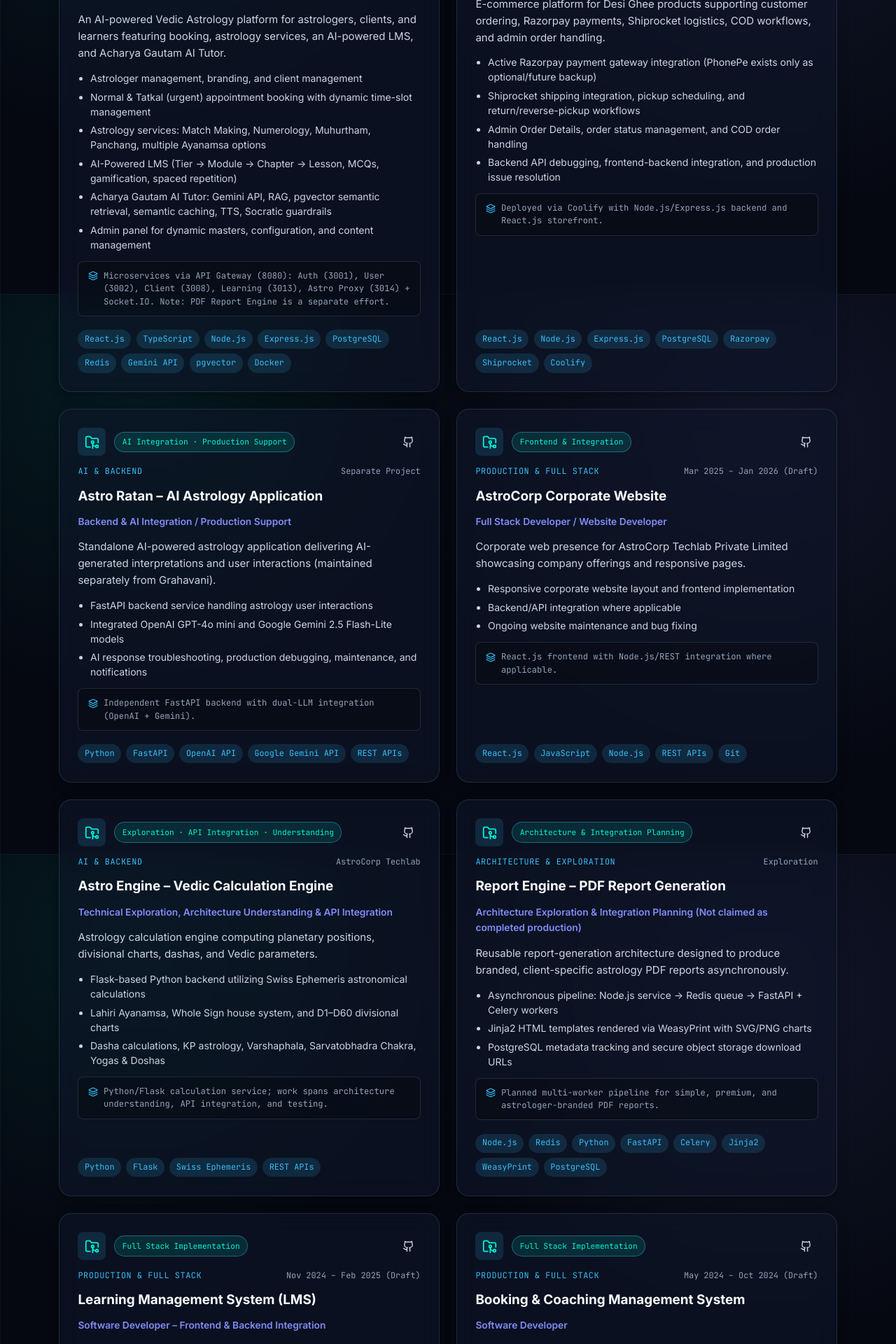
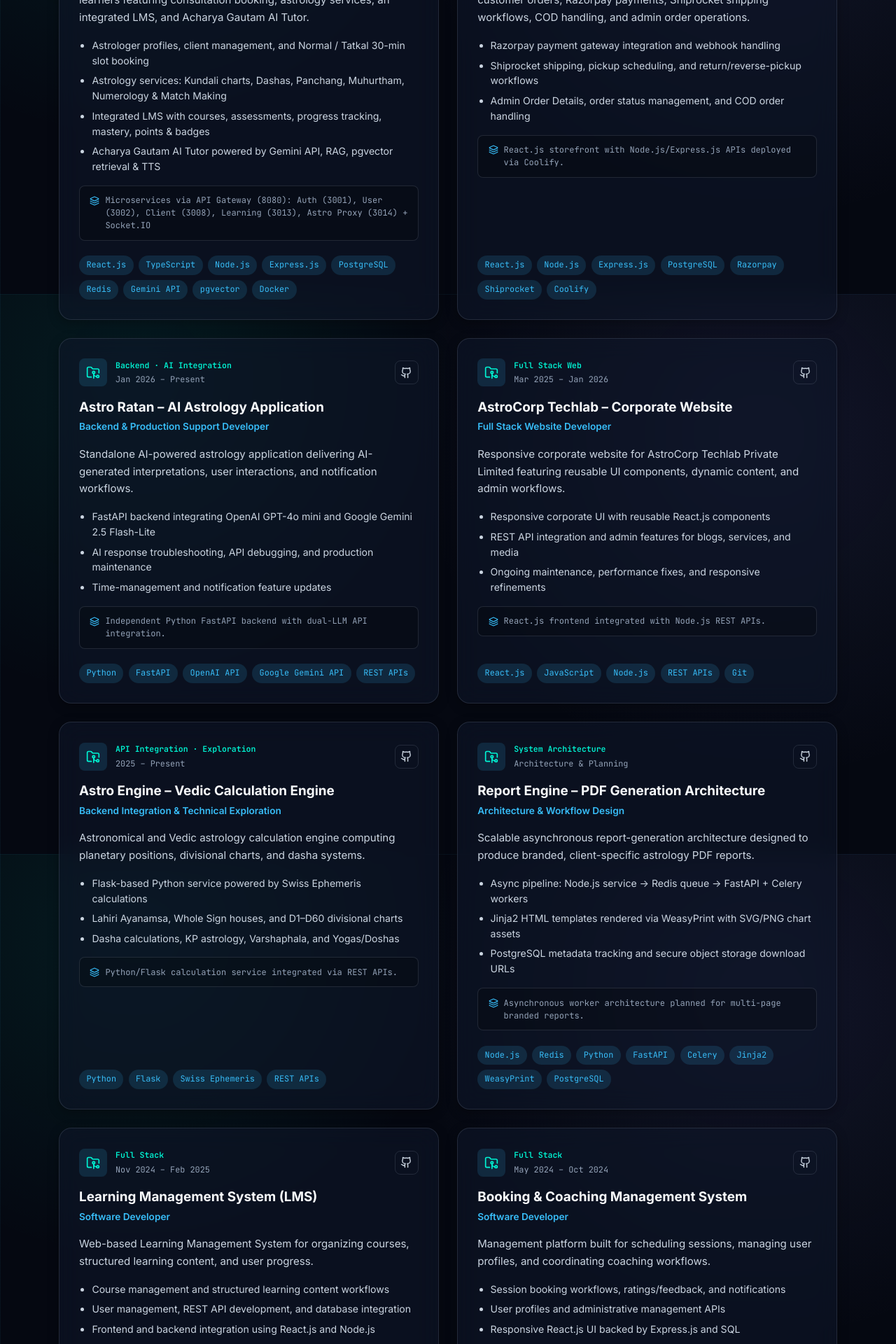
Before and after one commit to NaveenMotika12/My_portfolio, a React (Vite) app: page / in a window 1280 px wide. Shown: the part 5180-7100 px from the top of the page at 70% size. Built offline with nearby package versions, Linux system fonts and the light colour scheme.

Commit message:
Remove draft labels and polish project card and resume spacing

```diff
--- a/src/data/projects.js
+++ b/src/data/projects.js
@@ -1,47 +1,44 @@
 /**
- * Distinct, accurate project catalog.
- * Clearly separates hands-on implementation, integration, production support, and exploration.
+ * Portfolio projects catalog.
+ * Cleanly structured with role, timeline, features, architecture, and tech stack.
  */
 export const projects = [
   {
     id: 'grahavani',
     title: 'Grahavani – AI-Powered Vedic Astrology Platform',
     category: 'Production & Full Stack',
-    scopeBadge: 'Hands-on Implementation · AI Integration · Support',
-    timeline: 'AstroCorp Techlab',
+    scopeBadge: 'Full Stack · AI Integration',
+    timeline: 'Jul 2025 – Present',
     description:
-      'An AI-powered Vedic Astrology platform for astrologers, clients, and learners featuring booking, astrology services, an AI-powered LMS, and Acharya Gautam AI Tutor.',
-    role: 'Full Stack Developer – Backend, Frontend, API Integration & Production Support',
+      'AI-powered Vedic Astrology platform for astrologers, clients, and learners featuring consultation booking, astrology services, an integrated LMS, and Acharya Gautam AI Tutor.',
+    role: 'Full Stack Developer',
     features: [
-      'Astrologer management, branding, and client management',
-      'Normal & Tatkal (urgent) appointment booking with dynamic time-slot management',
-      'Astrology services: Match Making, Numerology, Muhurtham, Panchang, multiple Ayanamsa options',
-      'AI-Powered LMS (Tier → Module → Chapter → Lesson, MCQs, gamification, spaced repetition)',
-      'Acharya Gautam AI Tutor: Gemini API, RAG, pgvector semantic retrieval, semantic caching, TTS, Socratic guardrails',
-      'Admin panel for dynamic masters, configuration, and content management',
+      'Astrologer profiles, client management, and Normal / Tatkal 30-min slot booking',
+      'Astrology services: Kundali charts, Dashas, Panchang, Muhurtham, Numerology & Match Making',
+      'Integrated LMS with courses, assessments, progress tracking, mastery, points & badges',
+      'Acharya Gautam AI Tutor powered by Gemini API, RAG, pgvector retrieval & TTS',
     ],
     architectureNote:
-      'Microservices via API Gateway (8080): Auth (3001), User (3002), Client (3008), Learning (3013), Astro Proxy (3014) + Socket.IO. Note: PDF Report Engine is a separate effort.',
+      'Microservices via API Gateway (8080): Auth (3001), User (3002), Client (3008), Learning (3013), Astro Proxy (3014) + Socket.IO',
     techStack: ['React.js', 'TypeScript', 'Node.js', 'Express.js', 'PostgreSQL', 'Redis', 'Gemini API', 'pgvector', 'Docker'],
     githubUrl: 'https://github.com/NaveenMotika12',
     liveUrl: '',
   },
   {
     id: 'gowraj',
-    title: 'Gowraj Desi Ghee – E-commerce Website',
+    title: 'Gowraj Desi Ghee – E-commerce Platform',
     category: 'Production & Full Stack',
-    scopeBadge: 'Integration · Production Support',
-    timeline: 'AstroCorp Techlab',
+    scopeBadge: 'Full Stack · Support',
+    timeline: 'Jun 2025 – Dec 2025',
     description:
-      'E-commerce platform for Desi Ghee products supporting customer ordering, Razorpay payments, Shiprocket logistics, COD workflows, and admin order handling.',
-    role: 'Full Stack Developer / Production Support Developer',
+      'E-commerce and product management platform supporting customer orders, Razorpay payments, Shiprocket shipping workflows, COD handling, and admin order operations.',
+    role: 'Full Stack & Production Support Developer',
     features: [
-      'Active Razorpay payment gateway integration (PhonePe exists only as optional/future backup)',
-      'Shiprocket shipping integration, pickup scheduling, and return/reverse-pickup workflows',
+      'Razorpay payment gateway integration and webhook handling',
+      'Shiprocket shipping, pickup scheduling, and return/reverse-pickup workflows',
       'Admin Order Details, order status management, and COD order handling',
-      'Backend API debugging, frontend-backend integration, and production issue resolution',
     ],
-    architectureNote: 'Deployed via Coolify with Node.js/Express.js backend and React.js storefront.',
+    architectureNote: 'React.js storefront with Node.js/Express.js APIs deployed via Coolify.',
     techStack: ['React.js', 'Node.js', 'Express.js', 'PostgreSQL', 'Razorpay', 'Shiprocket', 'Coolify'],
     githubUrl: 'https://github.com/NaveenMotika12',
     liveUrl: '',
@@ -50,36 +47,36 @@ export const projects = [
     id: 'astro-ratan',
     title: 'Astro Ratan – AI Astrology Application',
     category: 'AI & Backend',
-    scopeBadge: 'AI Integration · Production Support',
-    timeline: 'Separate Project',
+    scopeBadge: 'Backend · AI Integration',
+    timeline: 'Jan 2026 – Present',
     description:
-      'Standalone AI-powered astrology application delivering AI-generated interpretations and user interactions (maintained separately from Grahavani).',
-    role: 'Backend & AI Integration / Production Support',
+      'Standalone AI-powered astrology application delivering AI-generated interpretations, user interactions, and notification workflows.',
+    role: 'Backend & Production Support Developer',
     features: [
-      'FastAPI backend service handling astrology user interactions',
-      'Integrated OpenAI GPT-4o mini and Google Gemini 2.5 Flash-Lite models',
-      'AI response troubleshooting, production debugging, maintenance, and notifications',
+      'FastAPI backend integrating OpenAI GPT-4o mini and Google Gemini 2.5 Flash-Lite',
+      'AI response troubleshooting, API debugging, and production maintenance',
+      'Time-management and notification feature updates',
     ],
-    architectureNote: 'Independent FastAPI backend with dual-LLM integration (OpenAI + Gemini).',
+    architectureNote: 'Independent Python FastAPI backend with dual-LLM API integration.',
     techStack: ['Python', 'FastAPI', 'OpenAI API', 'Google Gemini API', 'REST APIs'],
     githubUrl: 'https://github.com/NaveenMotika12',
     liveUrl: '',
   },
   {
     id: 'astrocorp-web',
-    title: 'AstroCorp Corporate Website',
+    title: 'AstroCorp Techlab – Corporate Website',
     category: 'Production & Full Stack',
-    scopeBadge: 'Frontend & Integration',
-    timeline: 'Mar 2025 – Jan 2026 (Draft)',
+    scopeBadge: 'Full Stack Web',
+    timeline: 'Mar 2025 – Jan 2026',
     description:
-      'Corporate web presence for AstroCorp Techlab Private Limited showcasing company offerings and responsive pages.',
-    role: 'Full Stack Developer / Website Developer',
+      'Responsive corporate website for AstroCorp Techlab Private Limited featuring reusable UI components, dynamic content, and admin workflows.',
+    role: 'Full Stack Website Developer',
     features: [
-      'Responsive corporate website layout and frontend implementation',
-      'Backend/API integration where applicable',
-      'Ongoing website maintenance and bug fixing',
+      'Responsive corporate UI with reusable React.js components',
+      'REST API integration and admin features for blogs, services, and media',
+      'Ongoing maintenance, performance fixes, and responsive refinements',
     ],
-    architectureNote: 'React.js frontend with Node.js/REST integration where applicable.',
+    architectureNote: 'React.js frontend integrated with Node.js REST APIs.',
     techStack: ['React.js', 'JavaScript', 'Node.js', 'REST APIs', 'Git'],
     githubUrl: 'https://github.com/NaveenMotika12',
     liveUrl: '',
@@ -88,36 +85,36 @@ export const projects = [
     id: 'astro-engine',
     title: 'Astro Engine – Vedic Calculation Engine',
     category: 'AI & Backend',
-    scopeBadge: 'Exploration · API Integration · Understanding',
-    timeline: 'AstroCorp Techlab',
+    scopeBadge: 'API Integration · Exploration',
+    timeline: '2025 – Present',
     description:
-      'Astrology calculation engine computing planetary positions, divisional charts, dashas, and Vedic parameters.',
-    role: 'Technical Exploration, Architecture Understanding & API Integration',
+      'Astronomical and Vedic astrology calculation engine computing planetary positions, divisional charts, and dasha systems.',
+    role: 'Backend Integration & Technical Exploration',
     features: [
-      'Flask-based Python backend utilizing Swiss Ephemeris astronomical calculations',
-      'Lahiri Ayanamsa, Whole Sign house system, and D1–D60 divisional charts',
-      'Dasha calculations, KP astrology, Varshaphala, Sarvatobhadra Chakra, Yogas & Doshas',
+      'Flask-based Python service powered by Swiss Ephemeris calculations',
+      'Lahiri Ayanamsa, Whole Sign houses, and D1–D60 divisional charts',
+      'Dasha calculations, KP astrology, Varshaphala, and Yogas/Doshas',
     ],
-    architectureNote: 'Python/Flask calculation service; work spans architecture understanding, API integration, and testing.',
+    architectureNote: 'Python/Flask calculation service integrated via REST APIs.',
     techStack: ['Python', 'Flask', 'Swiss Ephemeris', 'REST APIs'],
     githubUrl: 'https://github.com/NaveenMotika12',
     liveUrl: '',
   },
   {
     id: 'report-engine',
-    title: 'Report Engine – PDF Report Generation',
+    title: 'Report Engine – PDF Generation Architecture',
     category: 'Architecture & Exploration',
-    scopeBadge: 'Architecture & Integration Planning',
-    timeline: 'Exploration',
+    scopeBadge: 'System Architecture',
+    timeline: 'Architecture & Planning',
     description:
-      'Reusable report-generation architecture designed to produce branded, client-specific astrology PDF reports asynchronously.',
-    role: 'Architecture Exploration & Integration Planning (Not claimed as completed production)',
+      'Scalable asynchronous report-generation architecture designed to produce branded, client-specific astrology PDF reports.',
+    role: 'Architecture & Workflow Design',
     features: [
-      'Asynchronous pipeline: Node.js service → Redis queue → FastAPI + Celery workers',
-      'Jinja2 HTML templates rendered via WeasyPrint with SVG/PNG charts',
+      'Async pipeline: Node.js service → Redis queue → FastAPI + Celery workers',
+      'Jinja2 HTML templates rendered via WeasyPrint with SVG/PNG chart assets',
       'PostgreSQL metadata tracking and secure object storage download URLs',
     ],
-    architectureNote: 'Planned multi-worker pipeline for simple, premium, and astrologer-branded PDF reports.',
+    architectureNote: 'Asynchronous worker architecture planned for multi-page branded reports.',
     techStack: ['Node.js', 'Redis', 'Python', 'FastAPI', 'Celery', 'Jinja2', 'WeasyPrint', 'PostgreSQL'],
     githubUrl: 'https://github.com/NaveenMotika12',
     liveUrl: '',
@@ -126,15 +123,15 @@ export const projects = [
     id: 'lms',
     title: 'Learning Management System (LMS)',
     category: 'Production & Full Stack',
-    scopeBadge: 'Full Stack Implementation',
-    timeline: 'Nov 2024 – Feb 2025 (Draft)',
+    scopeBadge: 'Full Stack',
+    timeline: 'Nov 2024 – Feb 2025',
     description:
-      'Web-based Learning Management System for managing courses, educational content, and user learning activities.',
-    role: 'Software Developer – Frontend & Backend Integration',
+      'Web-based Learning Management System for organizing courses, structured learning content, and user progress.',
+    role: 'Software Developer',
     features: [
-      'Course management and structured learning content management',
-      'User management and REST API development',
-      'Frontend-to-backend integration and database persistence',
+      'Course management and structured learning content workflows',
+      'User management, REST API development, and database integration',
+      'Frontend and backend integration using React.js and Node.js',
     ],
     architectureNote: 'React.js client connected to Node.js/Express.js REST APIs.',
     techStack: ['React.js', 'Node.js', 'Express.js', 'REST APIs', 'SQL'],
@@ -145,17 +142,17 @@ export const projects = [
     id: 'booking-coaching',
     title: 'Booking & Coaching Management System',
     category: 'Production & Full Stack',
-    scopeBadge: 'Full Stack Implementation',
-    timeline: 'May 2024 – Oct 2024 (Draft)',
+    scopeBadge: 'Full Stack',
+    timeline: 'May 2024 – Oct 2024',
     description:
-      'Management platform built for scheduling bookings and coordinating coaching-related workflows.',
+      'Management platform built for scheduling sessions, managing user profiles, and coordinating coaching workflows.',
     role: 'Software Developer',
     features: [
-      'Booking management and user management flows',
-      'Coaching-related workflow endpoints and API integration',
-      'Responsive React.js UI and SQL database operations',
+      'Session booking workflows, ratings/feedback, and notifications',
+      'User profiles and administrative management APIs',
+      'Responsive React.js UI backed by Express.js and SQL',
     ],
-    architectureNote: 'React.js frontend with Express.js backend and relational database.',
+    architectureNote: 'React.js frontend with Express.js backend and SQL database.',
     techStack: ['React.js', 'Node.js', 'Express.js', 'JavaScript', 'SQL'],
     githubUrl: 'https://github.com/NaveenMotika12',
     liveUrl: '',
@@ -164,17 +161,17 @@ export const projects = [
     id: 'car-garage',
     title: 'Car Garage Management Application',
     category: 'Personal',
-    scopeBadge: 'Personal Project · In Progress',
-    timeline: 'In Progress',
+    scopeBadge: 'Personal · Active Build',
+    timeline: 'Active Development',
     description:
-      'Personal full-stack application for managing car garage operations, structured with separate Frontend and Backend folders in a single repository.',
-    role: 'Personal Project Developer',
+      'Personal full-stack application for managing car garage operations with separate Frontend and Backend modules.',
+    role: 'Full Stack Developer',
     features: [
-      'Separate Frontend and Backend architecture in a monorepo',
-      'PostgreSQL with pgAdmin for production and SQLite for local development',
-      'DigitalOcean hosting setup (features currently under active development)',
+      'Clean monorepo with separate Frontend and Backend directories',
+      'PostgreSQL with pgAdmin for production and SQLite for local dev',
+      'Configured for DigitalOcean cloud hosting',
     ],
-    architectureNote: 'Monorepo setup targeting DigitalOcean deployment.',
+    architectureNote: 'Full-stack monorepo targeting DigitalOcean deployment.',
     techStack: ['React.js', 'Node.js', 'PostgreSQL', 'SQLite', 'pgAdmin', 'DigitalOcean'],
     githubUrl: 'https://github.com/NaveenMotika12',
     liveUrl: '',
@@ -183,17 +180,17 @@ export const projects = [
     id: 'employee-mgmt',
     title: 'Employee Management System',
     category: 'Personal',
-    scopeBadge: 'Early Learning Project',
-    timeline: 'Dec 2022 – Jan 2023 (Draft)',
+    scopeBadge: 'Java Full Stack',
+    timeline: 'Dec 2022 – Jan 2023',
     description:
-      'Foundational employee records application built during early software development learning.',
-    role: 'Developer (Early Learning)',
+      'Employee records management application built with role-based access and full CRUD database operations.',
+    role: 'Developer',
     features: [
-      'Employee information management and CRUD operations',
-      'Database connectivity and basic backend functionality',
+      'Employee information management and CRUD workflows',
+      'Role-based access and relational database connectivity',
     ],
-    architectureNote: 'Early learning CRUD application.',
-    techStack: ['CRUD', 'Database Connectivity', 'Backend Fundamentals'],
+    architectureNote: 'Java, Spring Boot, PostgreSQL, and JPA/Hibernate fundamentals.',
+    techStack: ['Java', 'Spring Boot', 'PostgreSQL', 'JPA / Hibernate'],
     githubUrl: 'https://github.com/NaveenMotika12',
     liveUrl: '',
   },
--- a/src/sections/Projects/Projects.jsx
+++ b/src/sections/Projects/Projects.jsx
@@ -14,7 +14,7 @@ const CATEGORIES = [
 ];
 
 /**
- * Filterable Projects showcase with clear distinction between production, integration, and exploration.
+ * Clean, scannable Projects showcase with category filters.
  */
 export default function Projects() {
   const [activeCategory, setActiveCategory] = useState('All');
@@ -29,8 +29,8 @@ export default function Projects() {
       <div className="container">
         <SectionHeader
           eyebrow="04. Projects"
-          title="Real-world platforms & technical builds"
-          subtitle="Each project clearly separates hands-on implementation, API integration, production support, and architecture exploration."
+          title="Selected platforms & engineering work"
+          subtitle="Filter by domain to explore full-stack production apps, AI/backend services, and system architecture."
         />
 
         <div className={styles.filterBar} role="tablist" aria-label="Filter projects by category">
@@ -52,10 +52,16 @@ export default function Projects() {
           {filteredProjects.map((project) => (
             <article key={project.id} className={`${styles.card} glass-panel card-3d`}>
               <div className={styles.cardTop}>
-                <div className={styles.folderIcon}>
-                  <FolderGit2 size={21} aria-hidden="true" />
+                <div className={styles.topLeft}>
+                  <div className={styles.folderIcon}>
+                    <FolderGit2 size={20} aria-hidden="true" />
+                  </div>
+                  <div className={styles.topMeta}>
+                    <span className={styles.scopeBadge}>{project.scopeBadge}</span>
+                    <span className={styles.timeline}>{project.timeline}</span>
+                  </div>
                 </div>
-                <span className={styles.scopeBadge}>{project.scopeBadge}</span>
+
                 <div className={styles.links}>
                   {project.githubUrl && (
                     <a
@@ -84,13 +90,11 @@ export default function Projects() {
                 </div>
               </div>
 
-              <div className={styles.metaLine}>
-                <span className={styles.category}>{project.category}</span>
-                <span className={styles.timeline}>{project.timeline}</span>
+              <div className={styles.titleBlock}>
+                <h3 className={styles.title}>{project.title}</h3>
+                <p className={styles.role}>{project.role}</p>
               </div>
 
-              <h3 className={styles.title}>{project.title}</h3>
-              <p className={styles.role}>{project.role}</p>
               <p className={styles.description}>{project.description}</p>
 
               {project.features?.length > 0 && (
--- a/src/sections/Projects/Projects.module.css
+++ b/src/sections/Projects/Projects.module.css
@@ -1,12 +1,12 @@
 .filterBar {
   display: flex;
   flex-wrap: wrap;
-  gap: 0.6rem;
+  gap: 0.65rem;
   margin-bottom: 2.25rem;
 }
 
 .filterBtn {
-  padding: 0.5rem 1rem;
+  padding: 0.55rem 1.1rem;
   border-radius: var(--radius-full);
   border: 1px solid var(--border-subtle);
   background: var(--bg-glass);
@@ -31,18 +31,25 @@
 .grid {
   display: grid;
   grid-template-columns: repeat(2, 1fr);
-  gap: 1.5rem;
+  gap: 1.65rem;
 }
 
 .card {
   border-radius: var(--radius-lg);
-  padding: 1.65rem;
+  padding: 1.75rem;
   display: flex;
   flex-direction: column;
-  gap: 0.8rem;
+  gap: 1rem;
 }
 
 .cardTop {
+  display: flex;
+  align-items: center;
+  justify-content: space-between;
+  gap: 0.75rem;
+}
+
+.topLeft {
   display: flex;
   align-items: center;
   gap: 0.75rem;
@@ -60,15 +67,23 @@
   flex-shrink: 0;
 }
 
+.topMeta {
+  display: flex;
+  flex-direction: column;
+  gap: 0.15rem;
+}
+
 .scopeBadge {
   font-family: var(--font-mono);
-  font-size: 0.7rem;
-  padding: 0.28rem 0.65rem;
-  border-radius: var(--radius-full);
-  background-color: var(--accent-neon-soft);
-  border: 1px solid var(--accent-border);
+  font-size: 0.72rem;
+  font-weight: 600;
   color: var(--accent-neon);
-  margin-right: auto;
+}
+
+.timeline {
+  font-family: var(--font-mono);
+  font-size: 0.74rem;
+  color: var(--text-muted);
 }
 
 .links {
@@ -84,77 +99,65 @@
   width: 34px;
   height: 34px;
   border-radius: var(--radius-sm);
+  border: 1px solid var(--border-subtle);
   color: var(--text-secondary);
-  transition: color var(--transition-fast), background-color var(--transition-fast);
+  transition: color var(--transition-fast), border-color var(--transition-fast);
 }
 
 .iconLink:hover {
   color: var(--accent-neon);
-  background-color: var(--accent-soft);
+  border-color: var(--accent-border);
 }
 
-.metaLine {
+.titleBlock {
   display: flex;
-  justify-content: space-between;
-  align-items: center;
-  gap: 0.5rem;
-  font-family: var(--font-mono);
-  font-size: 0.74rem;
-}
-
-.category {
-  color: var(--accent-primary);
-  text-transform: uppercase;
-  letter-spacing: 0.05em;
-}
-
-.timeline {
-  color: var(--text-muted);
+  flex-direction: column;
+  gap: 0.25rem;
 }
 
 .title {
   font-size: 1.18rem;
   font-weight: 700;
   color: var(--text-primary);
-  line-height: 1.3;
+  line-height: 1.35;
 }
 
 .role {
-  font-size: 0.86rem;
+  font-size: 0.85rem;
   font-weight: 600;
-  color: var(--accent-secondary);
+  color: var(--accent-primary);
 }
 
 .description {
-  font-size: 0.9375rem;
+  font-size: 0.94rem;
   color: var(--text-secondary);
-  line-height: 1.6;
+  line-height: 1.65;
 }
 
 .features {
   display: flex;
   flex-direction: column;
-  gap: 0.35rem;
-  padding-left: 1.1rem;
+  gap: 0.42rem;
+  padding-left: 1.15rem;
   list-style: disc;
   color: var(--text-secondary);
-  font-size: 0.875rem;
+  font-size: 0.88rem;
 }
 
 .featureItem {
-  line-height: 1.5;
+  line-height: 1.55;
 }
 
 .archBox {
   display: flex;
   align-items: flex-start;
   gap: 0.5rem;
-  padding: 0.7rem 0.85rem;
+  padding: 0.72rem 0.9rem;
   border-radius: var(--radius-sm);
   background-color: rgba(0, 0, 0, 0.22);
   border: 1px solid var(--border-subtle);
   font-family: var(--font-mono);
-  font-size: 0.76rem;
+  font-size: 0.75rem;
   color: var(--text-muted);
   line-height: 1.5;
 }
@@ -174,13 +177,13 @@
   flex-wrap: wrap;
   gap: 0.45rem;
   margin-top: auto;
-  padding-top: 0.4rem;
+  padding-top: 0.35rem;
 }
 
 .techTag {
   font-family: var(--font-mono);
   font-size: 0.74rem;
-  padding: 0.24rem 0.6rem;
+  padding: 0.25rem 0.65rem;
   border-radius: var(--radius-full);
   background-color: var(--accent-soft);
   color: var(--accent-primary);
```
Also changed, not shown: src/components/ResumeModal/ResumeModal.module.css (+7 -7 lines).
